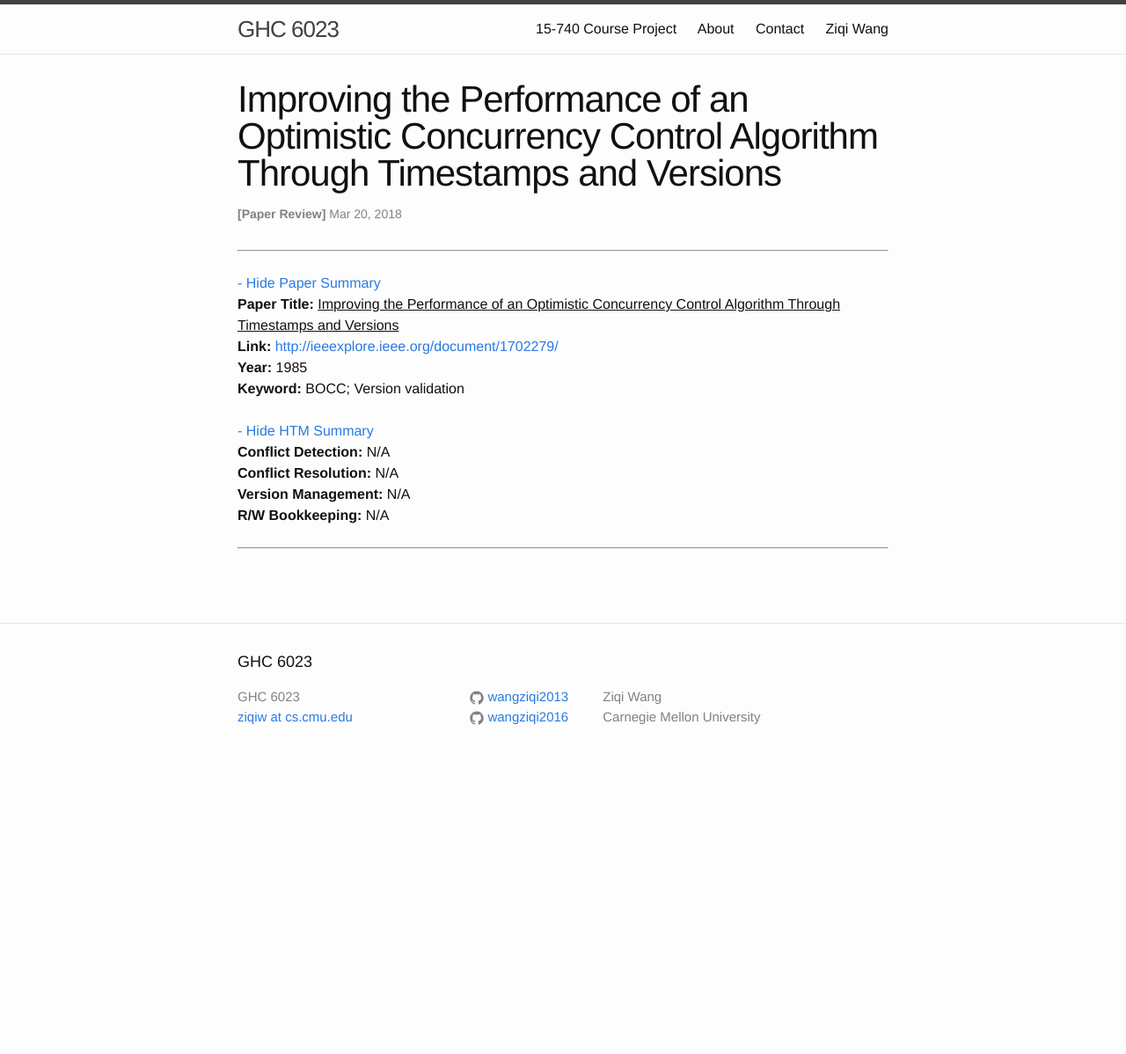
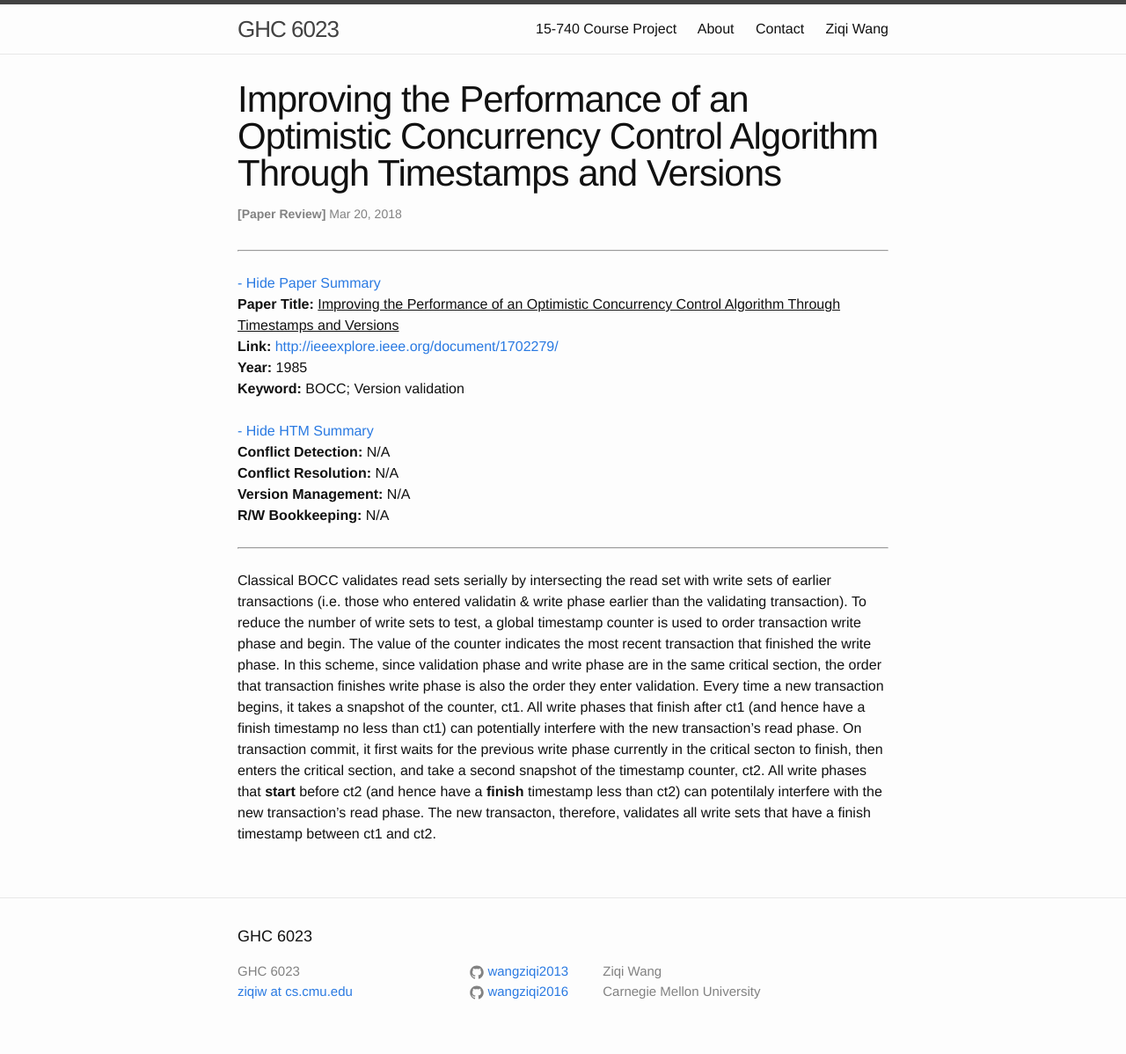
Before and after one commit to wangziqi2013/wangziqi2013.github.io, a Jekyll site: the page built from _posts/2018-03-20-Improving-the-Perf-of-OCC-Algo-through-TS-and-Ver.markdown, in a window 1280 px wide. Shown: the whole page at 88% size. Built offline with Jekyll 4.4.1, drawn with Linux system fonts in a browser that asks for light colours; before the commit the page ends 900 px from its top, so only the background shows below that.

Commit message:
Working on BOCC

```diff
--- a/_posts/2018-03-20-Improving-the-Perf-of-OCC-Algo-through-TS-and-Ver.markdown
+++ b/_posts/2018-03-20-Improving-the-Perf-of-OCC-Algo-through-TS-and-Ver.markdown
@@ -12,3 +12,17 @@ htm_cd: N/A
 htm_cr: N/A
 version_mgmt: N/A
 ---
+
+Classical BOCC validates read sets serially by intersecting the read set with write sets of earlier transactions
+(i.e. those who entered validatin & write phase earlier than the validating transaction). To reduce the number
+of write sets to test, a global timestamp counter is used to order transaction write phase and begin.
+The value of the counter indicates the most recent transaction that finished the write phase.
+In this scheme, since validation phase and write phase are in the same critical section, the order
+that transaction finishes write phase is also the order they enter validation.
+Every time a new transaction begins, it takes a snapshot of the counter, ct1. All
+write phases that finish after ct1 (and hence have a finish timestamp no less than ct1) can potentially interfere with the
+new transaction's read phase. On transaction commit, it first waits for the previous write phase currently in the critical
+secton to finish, then enters the critical section, and take a second snapshot of the timestamp counter, ct2.
+All write phases that **start** before ct2 (and hence have a **finish** timestamp less than ct2) can potentilaly
+interfere with the new transaction's read phase. The new transacton, therefore, validates all write sets that have
+a finish timestamp between ct1 and ct2.
```
